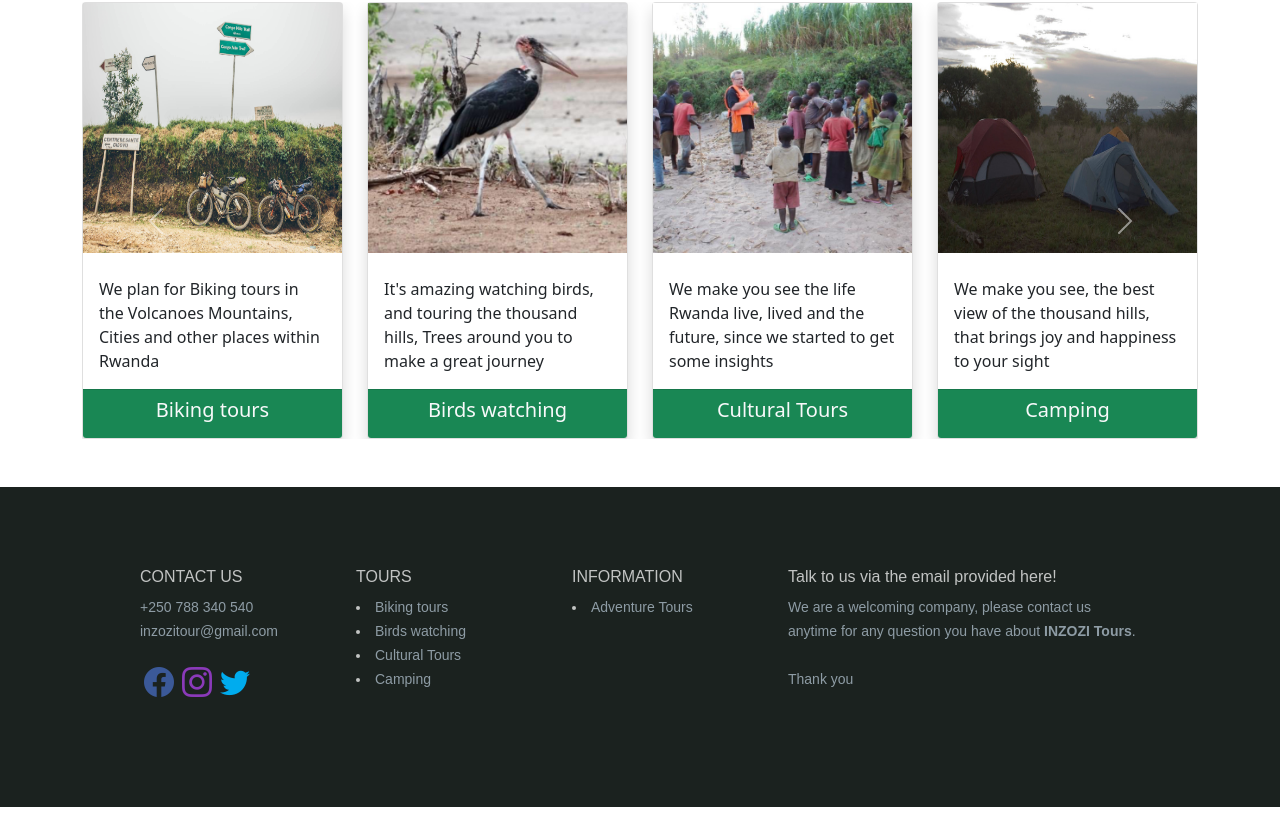
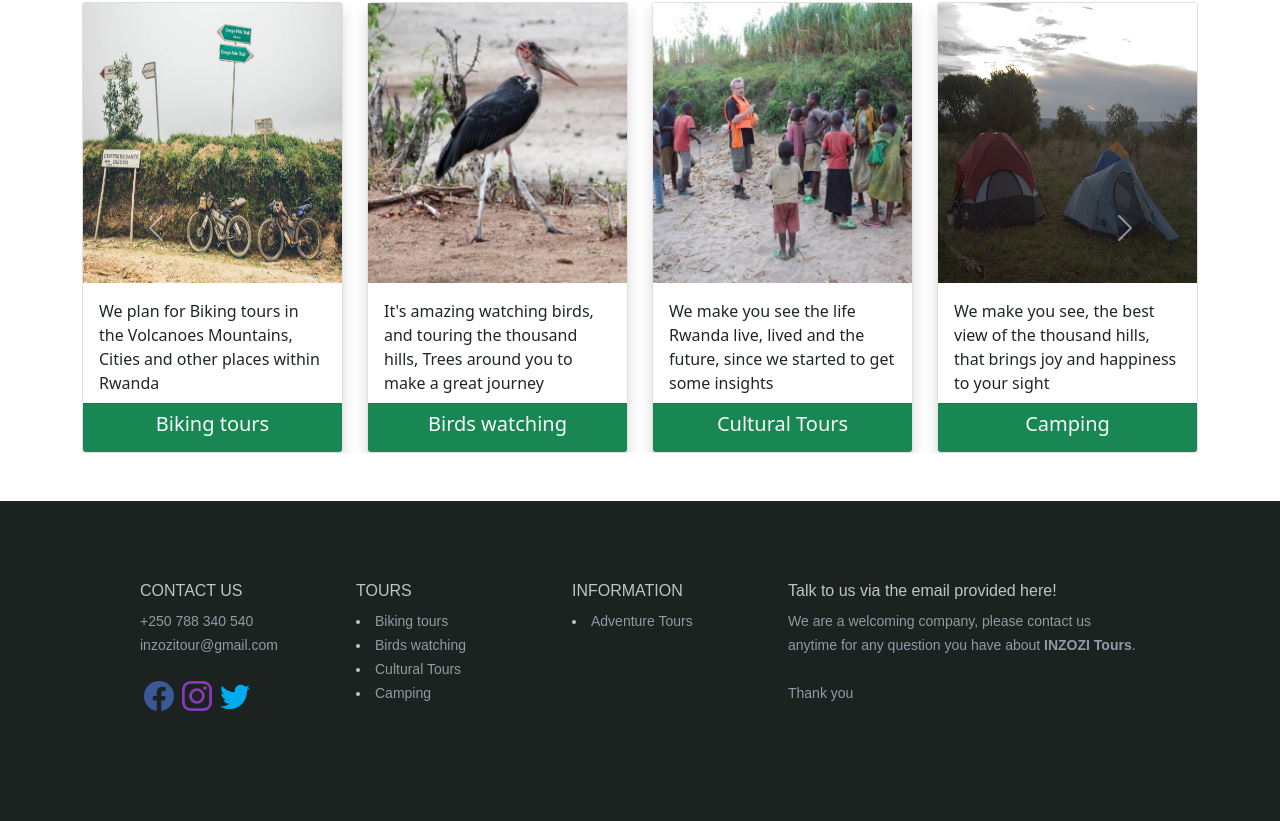
Before and after one commit to j4l13n/inzozi, a Next.js app: page / in a window 1280 px wide. Shown: the part 2255-3076 px from the top of the page. Built offline with nearby package versions, Linux system fonts and the light colour scheme.

Commit message:
fix book image height issue

```diff
--- a/components/Book/index.js
+++ b/components/Book/index.js
@@ -10,9 +10,9 @@ const Book = () => {
               <div className="col-md-3">
                 <div className="card shadow">
                   <div className="card-title">
-                    <img src="/Congo-Nile-Trail.jpeg" className="d-block w-100" height="250" alt="..." />
+                    <img src="/Congo-Nile-Trail.jpeg" className="d-block w-100" height="280" alt="..." />
                   </div>
-                  <div className="card-body">
+                  <div className="card-body font-weight-light py-2">
                     We plan for Biking tours in the Volcanoes Mountains,
                     Cities and other places within Rwanda
                   </div>
@@ -24,9 +24,9 @@ const Book = () => {
               <div className="col-md-3">
                 <div className="card shadow">
                   <div className="card-title">
-                    <img src="/third-img.png" className="d-block w-100" height="250" alt="..." />
+                    <img src="/third-img.png" className="d-block w-100" height="280" alt="..." />
                   </div>
-                  <div className="card-body">
+                  <div className="card-body font-weight-light py-2">
                     It&apos;s amazing watching birds, and touring the thousand hills,
                     Trees around you to make a great journey
                   </div>
@@ -38,9 +38,9 @@ const Book = () => {
               <div className="col-md-3">
                 <div className="card shadow">
                   <div className="card-title">
-                    <img src="/sixth-img@2x.png" className="d-block w-100" height="250" alt="..." />
+                    <img src="/sixth-img@2x.png" className="d-block w-100" height="280" alt="..." />
                   </div>
-                  <div className="card-body">
+                  <div className="card-body font-weight-light py-2">
                     We make you see the life Rwanda live, lived
                     and the future, since we started to get some insights
                   </div>
@@ -52,9 +52,9 @@ const Book = () => {
               <div className="col-md-3">
                 <div className="card shadow">
                   <div className="card-title">
-                    <img src="/camping.jpg" className="d-block w-100" height="250" alt="..." />
+                    <img src="/camping.jpg" className="d-block w-100" height="280" alt="..." />
                   </div>
-                  <div className="card-body">
+                  <div className="card-body font-weight-light py-2">
                     We make you see, the best view of the thousand hills, that brings joy and happiness to your sight
                   </div>
                   <div className="card-footer bg-success text-light d-flex justify-content-center">
@@ -69,9 +69,9 @@ const Book = () => {
               <div className="col-md-3">
                 <div className="card shadow">
                   <div className="card-title">
-                    <img src="/third-img.png" className="d-block w-100" height="250" alt="..." />
+                    <img src="/third-img.png" className="d-block w-100" height="280" alt="..." />
                   </div>
-                  <div className="card-body">
+                  <div className="card-body font-weight-light py-2">
                     It&apos;s amazing watching birds, and touring the thousand hills,
                     Trees around you to make a great journey
                   </div>
@@ -83,9 +83,9 @@ const Book = () => {
               <div className="col-md-3">
                 <div className="card shadow">
                   <div className="card-title">
-                    <img src="/Congo-Nile-Trail.jpeg" className="d-block w-100" height="250" alt="..." />
+                    <img src="/Congo-Nile-Trail.jpeg" className="d-block w-100" height="280" alt="..." />
                   </div>
-                  <div className="card-body">
+                  <div className="card-body font-weight-light py-2">
                     We plan for Biking tours in the Volcanoes Mountains,
                     Cities and other places within Rwanda
                   </div>
@@ -97,9 +97,9 @@ const Book = () => {
               <div className="col-md-3">
                 <div className="card shadow">
                   <div className="card-title">
-                    <img src="/camping.jpg" className="d-block w-100" height="250" alt="..." />
+                    <img src="/camping.jpg" className="d-block w-100" height="280" alt="..." />
                   </div>
-                  <div className="card-body">
+                  <div className="card-body font-weight-light py-2">
                     We make you see, the best view of the thousand hills, that brings joy and happiness to your sight
                   </div>
                   <div className="card-footer bg-success text-light d-flex justify-content-center">
@@ -110,9 +110,9 @@ const Book = () => {
               <div className="col-md-3">
                 <div className="card shadow">
                   <div className="card-title">
-                    <img src="/sixth-img@2x.png" className="d-block w-100" width="100" height="250" style={{width: "100%"}} alt="..." />
+                    <img src="/sixth-img@2x.png" className="d-block w-100" width="100" height="280" style={{width: "100%"}} alt="..." />
                   </div>
-                  <div className="card-body">
+                  <div className="card-body font-weight-light py-2">
                     We make you see the life Rwanda live, lived
                     and the future, since we started to get some insights
                   </div>
```
